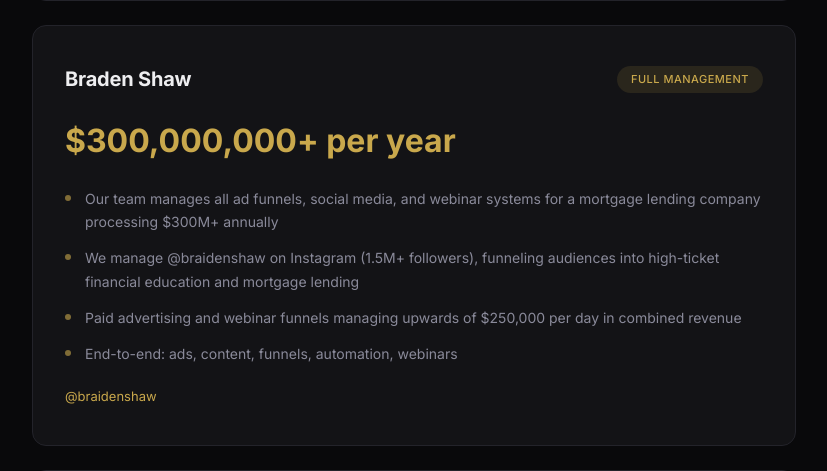
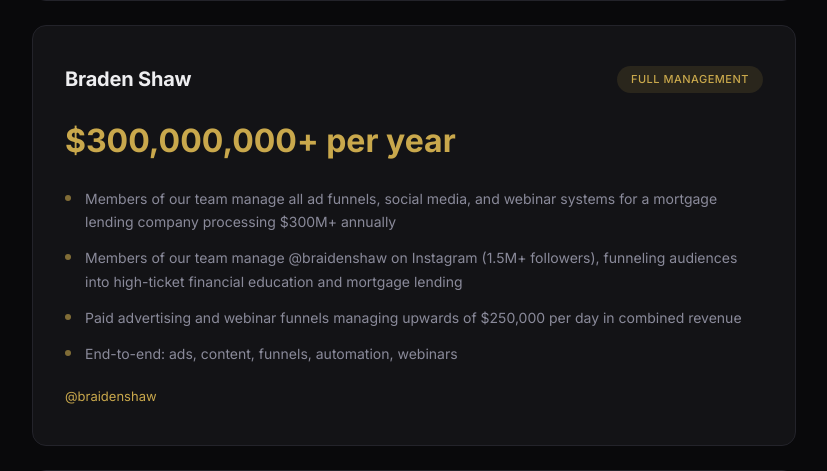
Before and after one commit to lumenmarketingsolutions/Lumen-coming-soon, a Flask app: page /abraj-developments in a window 1280 px wide. Shown: the part 2294-2765 px from the top of the page, without its empty margins (226-1053 px from the left). Run offline with Flask 3, Linux system fonts and the light colour scheme; some libraries are stand-ins or nearby versions.

Commit message:
Reword Braden Shaw case study to 'members of our team'
Co-Authored-By: Claude Opus 4.6 (1M context) <noreply@anthropic.com>

```diff
--- a/templates/abraj_proposal.html
+++ b/templates/abraj_proposal.html
@@ -199,8 +199,8 @@ a:hover{text-decoration:underline}
       </div>
       <div class="result">$300,000,000+ per year</div>
       <ul>
-        <li>Our team manages all ad funnels, social media, and webinar systems for a mortgage lending company processing $300M+ annually</li>
-        <li>We manage @braidenshaw on Instagram (1.5M+ followers), funneling audiences into high-ticket financial education and mortgage lending</li>
+        <li>Members of our team manage all ad funnels, social media, and webinar systems for a mortgage lending company processing $300M+ annually</li>
+        <li>Members of our team manage @braidenshaw on Instagram (1.5M+ followers), funneling audiences into high-ticket financial education and mortgage lending</li>
         <li>Paid advertising and webinar funnels managing upwards of $250,000 per day in combined revenue</li>
         <li>End-to-end: ads, content, funnels, automation, webinars</li>
       </ul>
```
